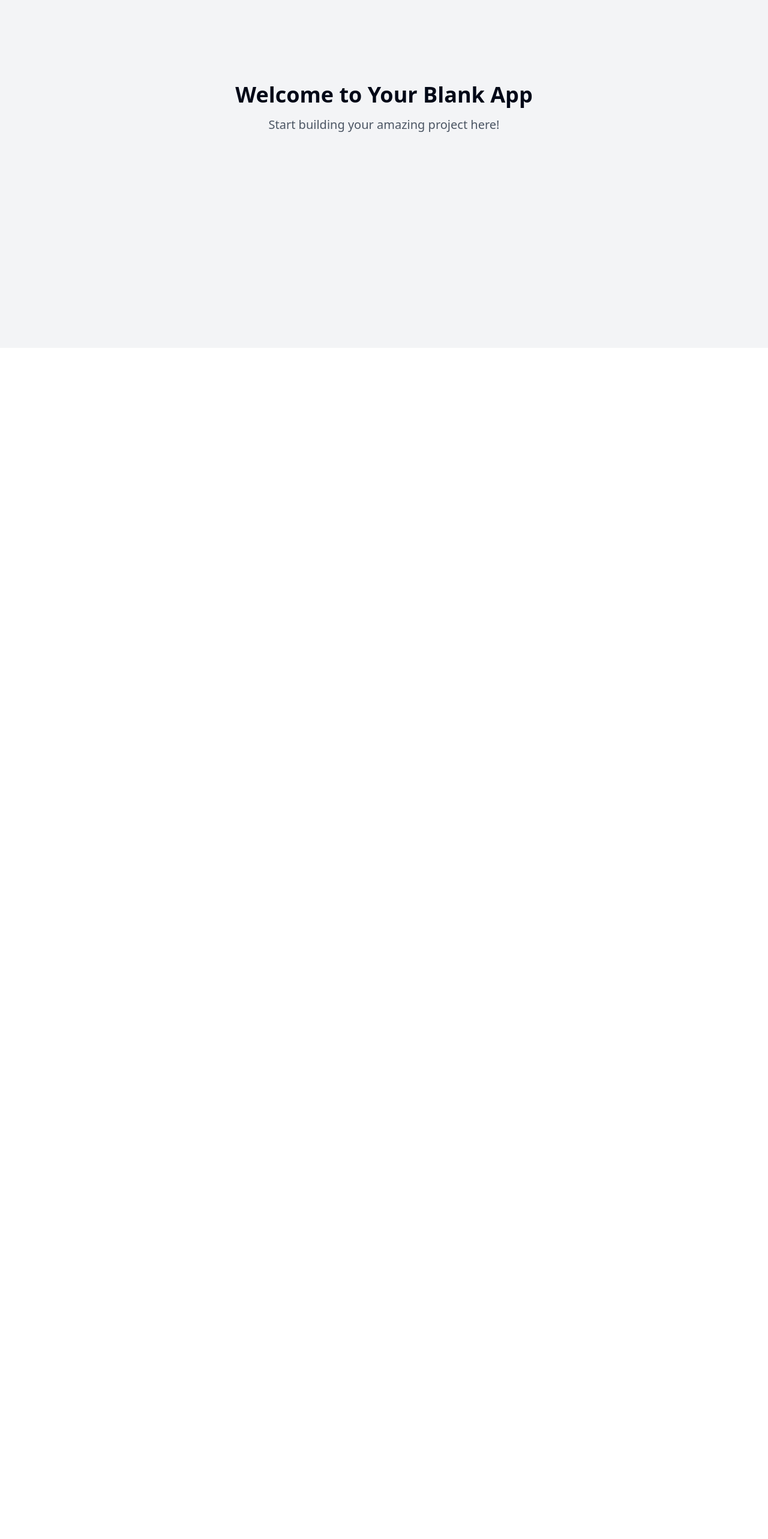
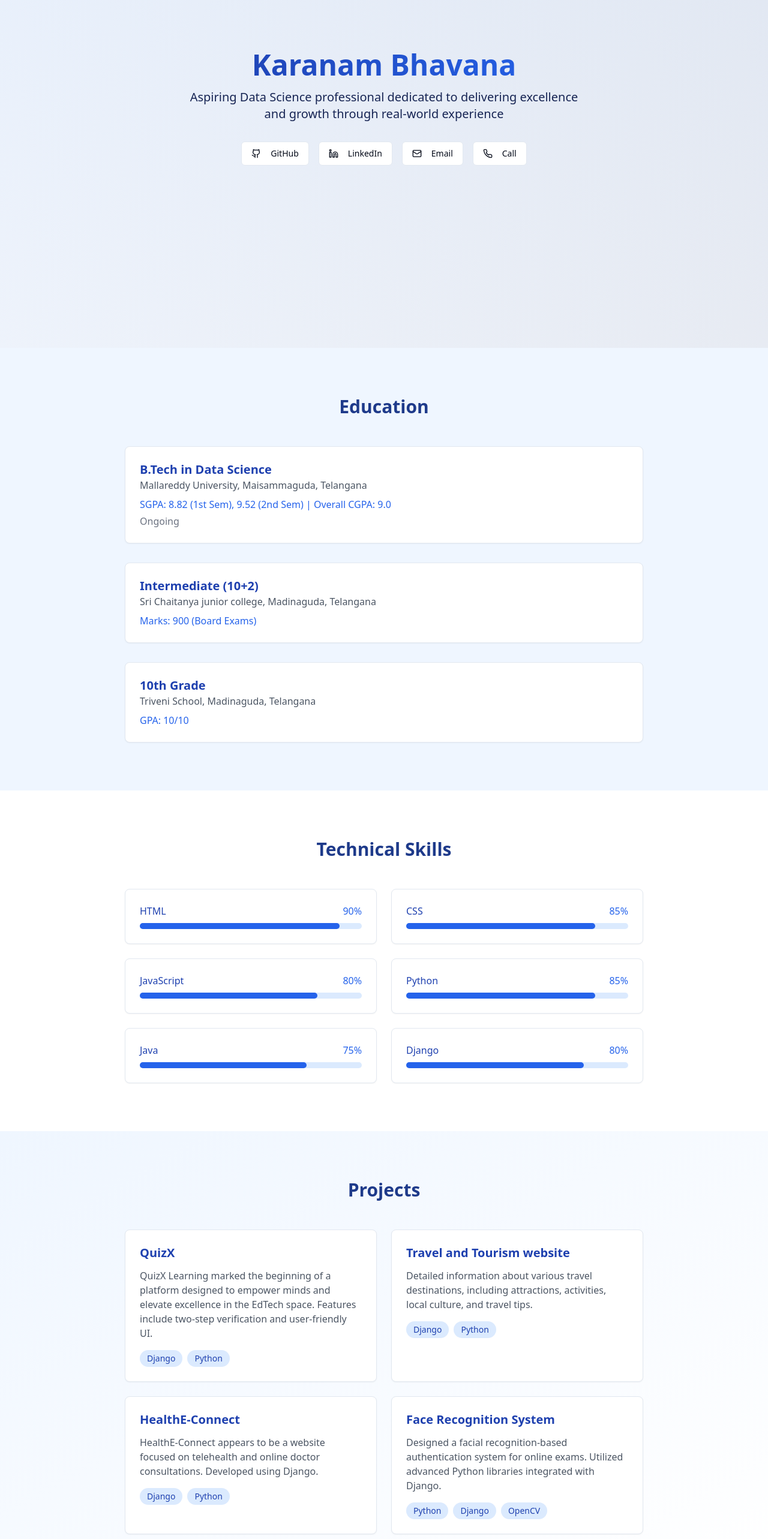
Before and after one commit to Pavandeep6420/pavana-career-showcase-blue, a React (Vite) app: page / in a window 1280 px wide. Shown: the part 220-2786 px from the top of the page at 60% size. Before the commit the page ends 800 px from the top, so only its background shows below. Built offline with nearby package versions, Linux system fonts and the light colour scheme.

Commit message:
Feat: Implement portfolio page
Implement a portfolio page with the provided information and styling.

```diff
--- /dev/null
+++ b/src/components/Education.tsx
@@ -0,0 +1,34 @@
+
+import { Card } from "./ui/card";
+
+export const Education = () => {
+  return (
+    <div className="py-20 bg-blue-50">
+      <div className="max-w-4xl mx-auto px-4">
+        <h2 className="text-3xl font-bold text-center mb-12 text-blue-900">Education</h2>
+        <div className="space-y-8">
+          <Card className="p-6 hover:shadow-lg transition-shadow">
+            <h3 className="text-xl font-semibold text-blue-800">B.Tech in Data Science</h3>
+            <p className="text-gray-600">Mallareddy University, Maisammaguda, Telangana</p>
+            <p className="text-blue-600 font-medium mt-2">
+              SGPA: 8.82 (1st Sem), 9.52 (2nd Sem) | Overall CGPA: 9.0
+            </p>
+            <p className="text-gray-500 mt-1">Ongoing</p>
+          </Card>
+
+          <Card className="p-6 hover:shadow-lg transition-shadow">
+            <h3 className="text-xl font-semibold text-blue-800">Intermediate (10+2)</h3>
+            <p className="text-gray-600">Sri Chaitanya junior college, Madinaguda, Telangana</p>
+            <p className="text-blue-600 font-medium mt-2">Marks: 900 (Board Exams)</p>
+          </Card>
+
+          <Card className="p-6 hover:shadow-lg transition-shadow">
+            <h3 className="text-xl font-semibold text-blue-800">10th Grade</h3>
+            <p className="text-gray-600">Triveni School, Madinaguda, Telangana</p>
+            <p className="text-blue-600 font-medium mt-2">GPA: 10/10</p>
+          </Card>
+        </div>
+      </div>
+    </div>
+  );
+};
--- /dev/null
+++ b/src/components/Hero.tsx
@@ -0,0 +1,45 @@
+
+import { Github, Linkedin, Mail, Phone } from "lucide-react";
+import { Button } from "./ui/button";
+
+export const Hero = () => {
+  return (
+    <div className="min-h-screen flex flex-col justify-center items-center bg-gradient-to-br from-blue-50 to-white relative overflow-hidden">
+      <div className="absolute inset-0 bg-[linear-gradient(90deg,hsla(221,45%,73%,1)_0%,hsla(220,78%,29%,1)_100%)] opacity-10"></div>
+      <div className="max-w-4xl mx-auto text-center z-10 px-4">
+        <h1 className="text-5xl font-bold mb-4 bg-clip-text text-transparent bg-gradient-to-r from-blue-800 to-blue-600">
+          Karanam Bhavana
+        </h1>
+        <p className="text-xl text-blue-950 mb-8 max-w-2xl mx-auto">
+          Aspiring Data Science professional dedicated to delivering excellence and growth through real-world experience
+        </p>
+        <div className="flex gap-4 justify-center flex-wrap">
+          <Button variant="outline" className="hover:scale-105 transition" asChild>
+            <a href="https://github.com/Pavandeep6420" target="_blank" rel="noopener noreferrer">
+              <Github className="mr-2 h-4 w-4" />
+              GitHub
+            </a>
+          </Button>
+          <Button variant="outline" className="hover:scale-105 transition" asChild>
+            <a href="https://www.linkedin.com/in/pavandeep-reddy-9631432b8/" target="_blank" rel="noopener noreferrer">
+              <Linkedin className="mr-2 h-4 w-4" />
+              LinkedIn
+            </a>
+          </Button>
+          <Button variant="outline" className="hover:scale-105 transition" asChild>
+            <a href="mailto:pavandeepreddy123@gmail.com">
+              <Mail className="mr-2 h-4 w-4" />
+              Email
+            </a>
+          </Button>
+          <Button variant="outline" className="hover:scale-105 transition" asChild>
+            <a href="tel:6309694746">
+              <Phone className="mr-2 h-4 w-4" />
+              Call
+            </a>
+          </Button>
+        </div>
+      </div>
+    </div>
+  );
+};
--- /dev/null
+++ b/src/components/Hobbies.tsx
@@ -0,0 +1,34 @@
+
+import { Card } from "./ui/card";
+import { Heart } from "lucide-react";
+
+export const Hobbies = () => {
+  const hobbies = [
+    "Learning programming",
+    "Playing badminton",
+    "Exploring new ideas",
+    "Enhancing skills",
+    "Practical projects",
+  ];
+
+  return (
+    <div className="py-20 bg-white">
+      <div className="max-w-4xl mx-auto px-4">
+        <h2 className="text-3xl font-bold text-center mb-12 text-blue-900">Hobbies & Interests</h2>
+        <Card className="p-8 hover:shadow-lg transition-shadow">
+          <div className="grid grid-cols-1 md:grid-cols-2 lg:grid-cols-3 gap-4">
+            {hobbies.map((hobby) => (
+              <div
+                key={hobby}
+                className="flex items-center space-x-2 p-3 bg-blue-50 rounded-lg hover:bg-blue-100 transition-colors"
+              >
+                <Heart className="h-5 w-5 text-blue-600" />
+                <span className="text-blue-800">{hobby}</span>
+              </div>
+            ))}
+          </div>
+        </Card>
+      </div>
+    </div>
+  );
+};
--- /dev/null
+++ b/src/components/Projects.tsx
@@ -0,0 +1,56 @@
+
+import { Card } from "./ui/card";
+
+export const Projects = () => {
+  const projects = [
+    {
+      title: "QuizX",
+      description: "QuizX Learning marked the beginning of a platform designed to empower minds and elevate excellence in the EdTech space. Features include two-step verification and user-friendly UI.",
+      tech: ["Django", "Python"],
+    },
+    {
+      title: "Travel and Tourism website",
+      description: "Detailed information about various travel destinations, including attractions, activities, local culture, and travel tips.",
+      tech: ["Django", "Python"],
+    },
+    {
+      title: "HealthE-Connect",
+      description: "HealthE-Connect appears to be a website focused on telehealth and online doctor consultations. Developed using Django.",
+      tech: ["Django", "Python"],
+    },
+    {
+      title: "Face Recognition System",
+      description: "Designed a facial recognition-based authentication system for online exams. Utilized advanced Python libraries integrated with Django.",
+      tech: ["Python", "Django", "OpenCV"],
+    },
+  ];
+
+  return (
+    <div className="py-20 bg-gradient-to-br from-blue-50 to-white">
+      <div className="max-w-4xl mx-auto px-4">
+        <h2 className="text-3xl font-bold text-center mb-12 text-blue-900">Projects</h2>
+        <div className="grid grid-cols-1 md:grid-cols-2 gap-6">
+          {projects.map((project) => (
+            <Card
+              key={project.title}
+              className="p-6 hover:shadow-xl transition-all duration-300 hover:-translate-y-1"
+            >
+              <h3 className="text-xl font-semibold text-blue-800 mb-3">{project.title}</h3>
+              <p className="text-gray-600 mb-4">{project.description}</p>
+              <div className="flex flex-wrap gap-2">
+                {project.tech.map((tech) => (
+                  <span
+                    key={tech}
+                    className="px-3 py-1 bg-blue-100 text-blue-800 rounded-full text-sm"
+                  >
+                    {tech}
+                  </span>
+                ))}
+              </div>
+            </Card>
+          ))}
+        </div>
+      </div>
+    </div>
+  );
+};
--- /dev/null
+++ b/src/components/Skills.tsx
@@ -0,0 +1,37 @@
+
+import { Card } from "./ui/card";
+
+export const Skills = () => {
+  const skills = [
+    { name: "HTML", level: "90%" },
+    { name: "CSS", level: "85%" },
+    { name: "JavaScript", level: "80%" },
+    { name: "Python", level: "85%" },
+    { name: "Java", level: "75%" },
+    { name: "Django", level: "80%" },
+  ];
+
+  return (
+    <div className="py-20 bg-white">
+      <div className="max-w-4xl mx-auto px-4">
+        <h2 className="text-3xl font-bold text-center mb-12 text-blue-900">Technical Skills</h2>
+        <div className="grid grid-cols-1 md:grid-cols-2 gap-6">
+          {skills.map((skill) => (
+            <Card key={skill.name} className="p-6 hover:shadow-lg transition-shadow">
+              <div className="flex justify-between mb-2">
+                <span className="font-medium text-blue-800">{skill.name}</span>
+                <span className="text-blue-600">{skill.level}</span>
+              </div>
+              <div className="w-full bg-blue-100 rounded-full h-2.5">
+                <div
+                  className="bg-blue-600 h-2.5 rounded-full transition-all duration-500"
+                  style={{ width: skill.level }}
+                />
+              </div>
+            </Card>
+          ))}
+        </div>
+      </div>
+    </div>
+  );
+};
--- a/src/pages/Index.tsx
+++ b/src/pages/Index.tsx
@@ -1,12 +1,18 @@
-// Update this page (the content is just a fallback if you fail to update the page)
+
+import { Hero } from "@/components/Hero";
+import { Education } from "@/components/Education";
+import { Skills } from "@/components/Skills";
+import { Projects } from "@/components/Projects";
+import { Hobbies } from "@/components/Hobbies";
 
 const Index = () => {
   return (
-    <div className="min-h-screen flex items-center justify-center bg-gray-100">
-      <div className="text-center">
-        <h1 className="text-4xl font-bold mb-4">Welcome to Your Blank App</h1>
-        <p className="text-xl text-gray-600">Start building your amazing project here!</p>
-      </div>
+    <div className="min-h-screen bg-white">
+      <Hero />
+      <Education />
+      <Skills />
+      <Projects />
+      <Hobbies />
     </div>
   );
 };
```
